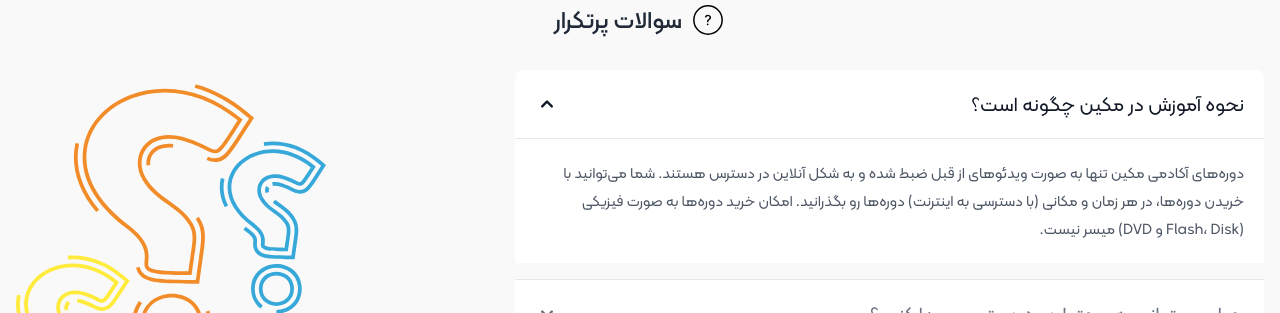
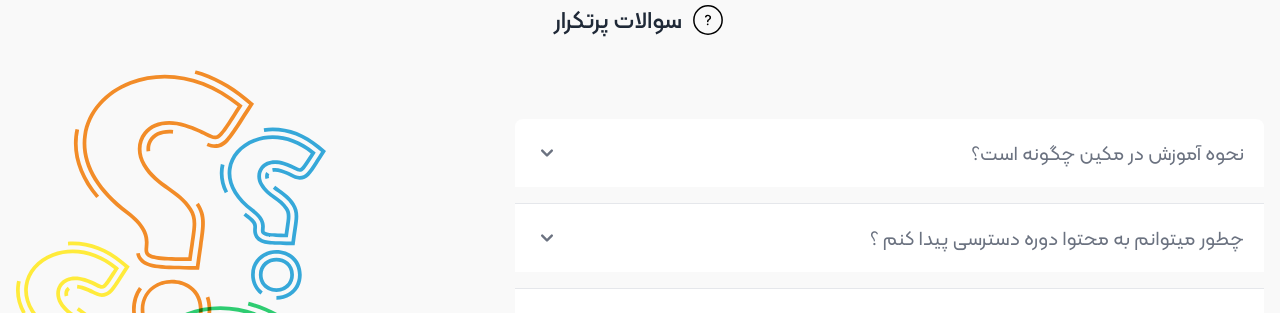
Before and after one commit to amirrowll/online-learning-makin, a Next.js app: page / in a window 1280 px wide. Shown: the part 478-791 px from the top of the page. Built offline with nearby package versions, Linux system fonts and the light colour scheme.

Commit message:
Fix faq errors

```diff
--- a/Feature/FAQ/Questions.tsx
+++ b/Feature/FAQ/Questions.tsx
@@ -6,9 +6,10 @@
 type EventKey = string | null
 
 export default function Questions() {
-    const [activeKey, setActiveKey] = useState<EventKey>('1')
+    const [activeKey, setActiveKey] = useState<EventKey>('1') // پنل اول به صورت پیش‌فرض باز است
+
     const handleToggle = (eventKey: EventKey) => {
-        setActiveKey(eventKey)
+        setActiveKey(eventKey === activeKey ? null : eventKey) // اگر پنل قبلاً باز بود، آن را ببندید
     }
 
     return (
@@ -22,11 +23,10 @@
                 <div className="w-full md:w-[60%]">
                     <div className="flex flex-col gap-">
                         <Accordion
-                            className="[&>button]:text-right border-none flex  flex-col "
-                            onToggle={handleToggle}
-                            activeKey={activeKey}
+                            className="[&>button]:text-right border-none flex flex-col"
+                            collapseAll // این پراپ باعث می‌شود فقط یک پنل باز باشد
                         >
-                            <Accordion.Panel eventKey="1">
+                            <Accordion.Panel eventKey="1" onClick={() => handleToggle('1')}>
                                 <Accordion.Title className="text-right text-lg md:text-xl font-kalamehRegular bg-white hover:bg-gray-100 focus:ring-0">
                                     نحوه آموزش در مکین چگونه است؟
                                 </Accordion.Title>
@@ -37,7 +37,7 @@
                                 </Accordion.Content>
                             </Accordion.Panel>
 
-                            <Accordion.Panel eventKey="2">
+                            <Accordion.Panel eventKey="2" onClick={() => handleToggle('2')}>
                                 <Accordion.Title className="text-right text-lg md:text-xl font-kalamehRegular bg-white hover:bg-gray-100 focus:ring-0 mt-4">
                                     چطور میتوانم به محتوا دوره دسترسی پیدا کنم ؟
                                 </Accordion.Title>
@@ -48,7 +48,7 @@
                                 </Accordion.Content>
                             </Accordion.Panel>
 
-                            <Accordion.Panel eventKey="3">
+                            <Accordion.Panel eventKey="3" onClick={() => handleToggle('3')}>
                                 <Accordion.Title className="text-right text-lg md:text-xl font-kalamehRegular bg-white hover:bg-gray-100 focus:ring-0 mt-4">
                                     آیا دوره ها قابل دانلود شدن هستند ؟
                                 </Accordion.Title>
@@ -59,7 +59,7 @@
                                 </Accordion.Content>
                             </Accordion.Panel>
 
-                            <Accordion.Panel eventKey="4">
+                            <Accordion.Panel eventKey="4" onClick={() => handleToggle('4')}>
                                 <Accordion.Title className="text-right text-lg md:text-xl font-kalamehRegular bg-white hover:bg-gray-100 focus:ring-0 mt-4">
                                     آیا دیدن ویدیو ها محدودیت دارد ؟
                                 </Accordion.Title>
@@ -70,7 +70,7 @@
                                 </Accordion.Content>
                             </Accordion.Panel>
 
-                            <Accordion.Panel eventKey="5">
+                            <Accordion.Panel eventKey="5" onClick={() => handleToggle('5')}>
                                 <Accordion.Title className="text-right text-lg md:text-xl font-kalamehRegular bg-white hover:bg-gray-100 focus:ring-0 mt-4">
                                     آیا در این دوره ها با مدرس در ارتباط هستم ؟
                                 </Accordion.Title>
```
